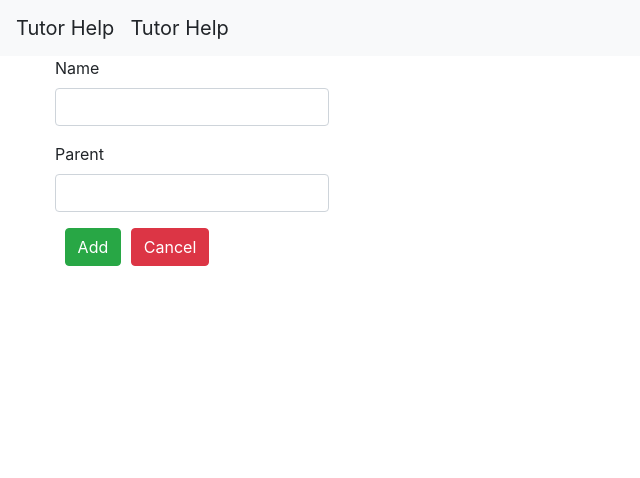
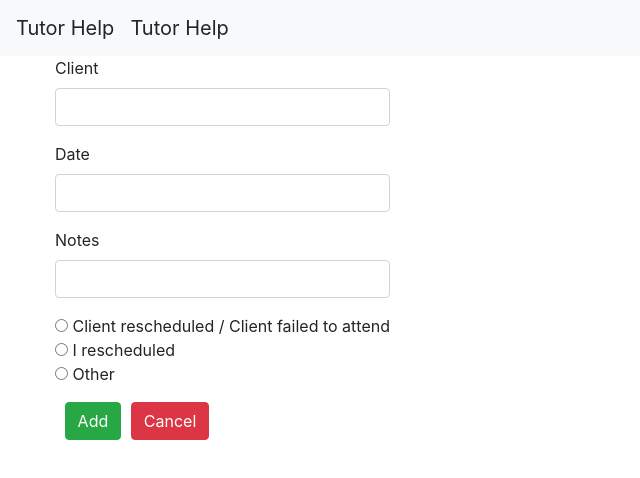
Before and after one commit to jbaisden/LifePlanner, an Angular app in the folder LifePlanner/: page /schedule/4 in a window 1280 px wide. Shown: the top 478 px of the page, without its empty margins (0-640 px from the left). Built offline with nearby package versions, Linux system fonts and the light colour scheme.

Commit message:
Implemented partially Log Session screen

```diff
--- a/LifePlanner/src/app/app.module.ts
+++ b/LifePlanner/src/app/app.module.ts
@@ -3,7 +3,7 @@ import { NgModule } from '@angular/core';
 
 import { AppRoutingModule } from './app-routing.module';
 import { AppComponent } from './app.component';
-import { FormsModule } from '@angular/forms';
+import { FormsModule, ReactiveFormsModule } from '@angular/forms';
 import { StudentEditComponent } from 'src/app/student/student-edit/student-edit.component';
 import { StudentListComponent } from 'src/app/student/student-list/student-list.component';
 import { StudentItemComponent } from 'src/app/student/student-item/student-item.component';
@@ -19,6 +19,7 @@ import { ScheduleEditComponent } from './student/schedule/schedule-edit/schedule
   ],
   imports: [
     FormsModule,
+    ReactiveFormsModule,
     BrowserModule,
     AppRoutingModule
   ],
--- a/LifePlanner/src/app/student/schedule/schedule-edit/schedule-edit.component.html
+++ b/LifePlanner/src/app/student/schedule/schedule-edit/schedule-edit.component.html
@@ -1,17 +1,28 @@
 <div class="container">
   <div class="row">
     <div class="col-xs-6">
-      <form (ngSubmit)="onSave(f)" #f="ngForm">
+      <form [formGroup]="logSessionForm" (ngSubmit)="onSubmit()" >
         <div class="row">
           <div class="col-xs-6">
             <div class="form-group">
-              <label for="name">Name</label>
-              <input type="text" name="name" id="name" class="form-control" ngModel>
-              <input type="hidden" name="id" id="id" ngModel>
+              <label for="name">Client</label>
+              <input type="text" formControlName="Client" name="Client" id="Client" class="form-control" >
+              <!-- <input type="hidden" name="id" id="id" ngModel> -->
             </div>
             <div class="form-group">
-              <label for="parent">Parent</label>
-              <input type="text" name="parent" id="parent" class="form-control" ngModel>
+              <label for="SessionDate">Date</label>
+              <input type="text" formControlName="SessionDate" name="SessionDate" id="SessionDate" class="form-control" >
+            </div>
+            <div class="form-group">
+              <label for="Notes">Notes</label>
+              <input type="text" formControlName="Notes" name="Notes" id="Notes" class="form-control" >
+            </div>
+            <div class="form-group">
+              <input type="radio"  formControlName="RescheduleDescriptor" name="RescheduleDescriptor" value="{{cancelReasons.Client}}"> Client rescheduled / Client failed to attend
+              <br/>
+              <input type="radio" formControlName="RescheduleDescriptor" name="RescheduleDescriptor" value="{{cancelReasons.Professional}}"> I rescheduled
+              <br/>
+              <input type="radio" formControlName="RescheduleDescriptor" name="RescheduleDescriptor" value="{{cancelReasons.Other}}"> Other
             </div>
           </div>
         </div>
@@ -19,6 +30,7 @@
           <div class="col-xs-6">
             <button class="btn btn-success" type="submit">{{ editMode ? 'Update' : 'Add' }}</button>
             <button class="btn btn-danger" (click)="CancelEdit()">Cancel</button>
+            <br/>
           </div>
         </div>
       </form>
--- a/LifePlanner/src/app/student/schedule/schedule-edit/schedule-edit.component.ts
+++ b/LifePlanner/src/app/student/schedule/schedule-edit/schedule-edit.component.ts
@@ -1,5 +1,5 @@
 import { Component, OnInit, ViewChild } from '@angular/core';
-import { NgForm } from '@angular/forms';
+import { FormGroup, FormControl } from '@angular/forms';
 import { Router, ActivatedRoute } from '@angular/router';
 
 @Component({
@@ -11,16 +11,34 @@ export class ScheduleEditComponent implements OnInit {
 
   constructor(private router: Router, private route: ActivatedRoute) { }
 
-  @ViewChild('f') slForm: NgForm;
   editMode = false;
   editItemIndex: number;
   editItem: {};
+  cancelReasons: RescheduleDescriptorOptions = new RescheduleDescriptorOptions();
+  logSessionForm = new FormGroup({
+    Client: new FormControl(''),
+    SessionDate: new FormControl(''),
+    Notes: new FormControl(''),
+    RescheduleDescriptor: new FormControl('')
+  });
 
   ngOnInit() {
   }
 
+  onSubmit() {
+    console.log(this.cancelReasons.Other);
+    console.log(this.logSessionForm);
+  }
+
   CancelEdit() {
     this.router.navigate(['student']);
+
   }
 
 }
+
+ class RescheduleDescriptorOptions {
+  public Client: string  = "Client";
+  public Professional: string  = "Professional";
+  public Other: string  = "Other";
+}
```
